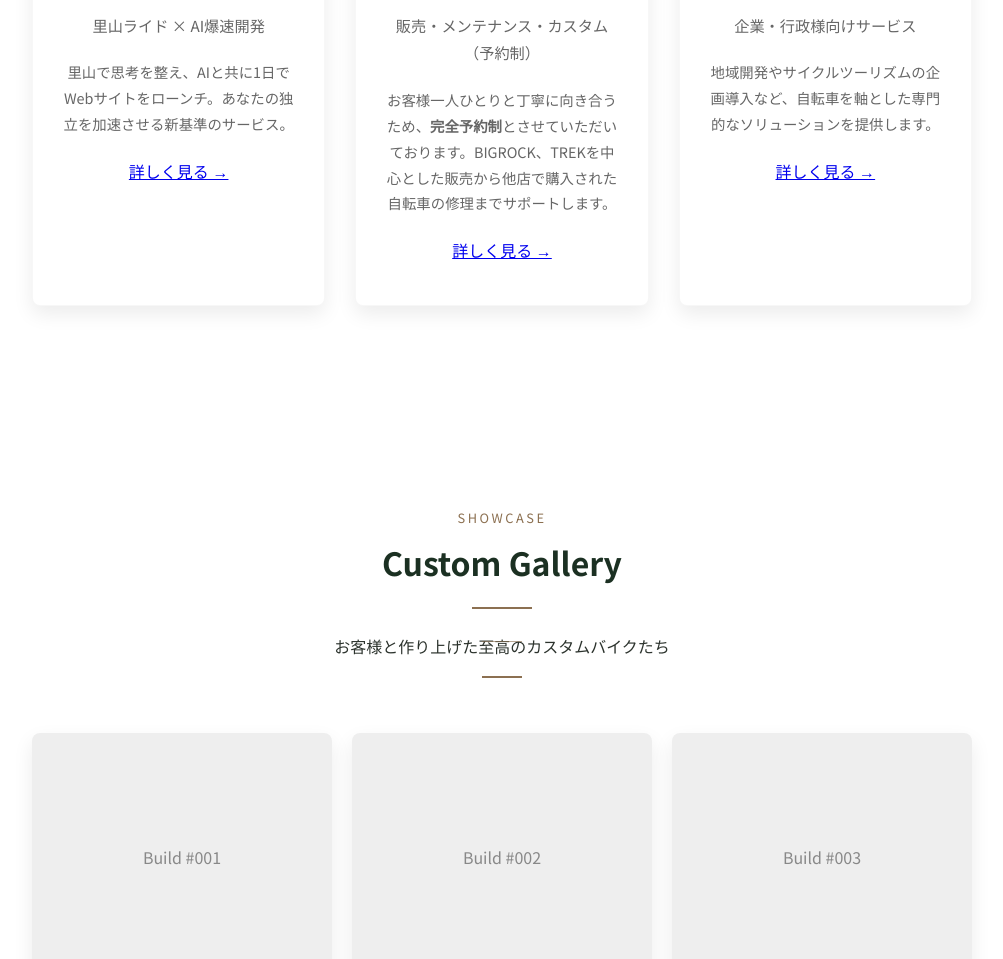
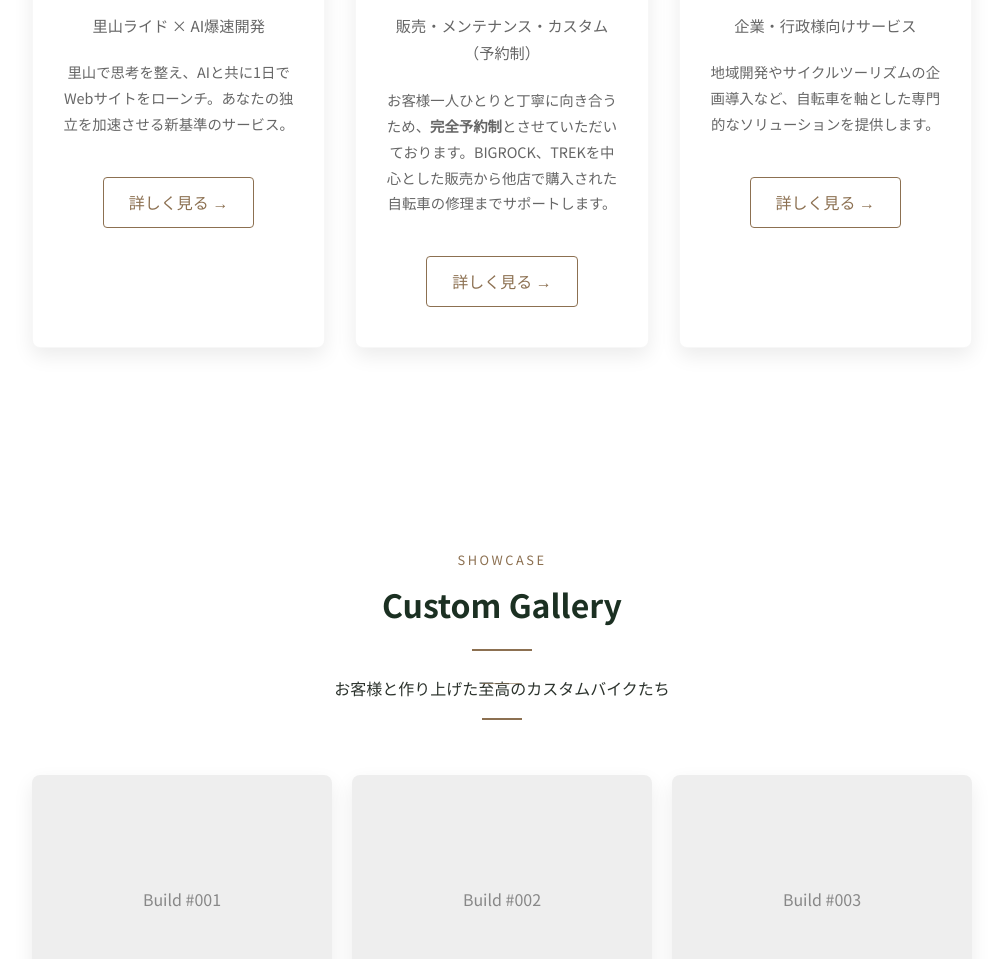
Before and after one commit to koubouhirx7-cloud/highlander-bicycle, a plain HTML site: page index.html in a window 1280 px wide. Shown: the part 1847-2806 px from the top of the page, without its empty margins (138-1141 px from the left). Drawn offline with Linux system fonts and the light colour scheme; a web font is replaced by a local one.

Commit message:
Style 'Learn More' links as buttons on service cards

```diff
--- a/style.css
+++ b/style.css
@@ -1312,3 +1312,20 @@ h2::before {
     border: 1px solid #ddd;
     border-radius: 4px;
 }
+/* Service Card Buttons */
+.service-card .btn-text {
+    display: inline-block;
+    padding: 10px 25px;
+    border: 1px solid var(--secondary-color);
+    color: var(--secondary-color);
+    text-decoration: none;
+    font-weight: 500;
+    margin-top: 20px;
+    transition: all 0.3s ease;
+    border-radius: 4px;
+}
+
+.service-card .btn-text:hover {
+    background-color: var(--secondary-color);
+    color: white;
+}
```
